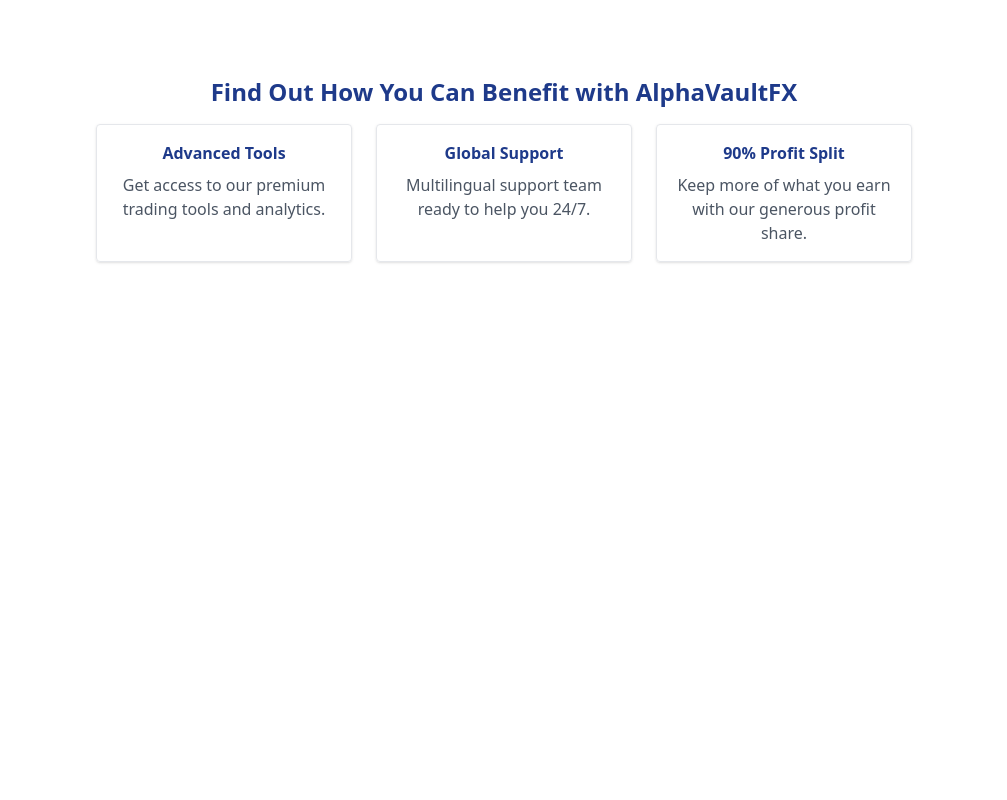
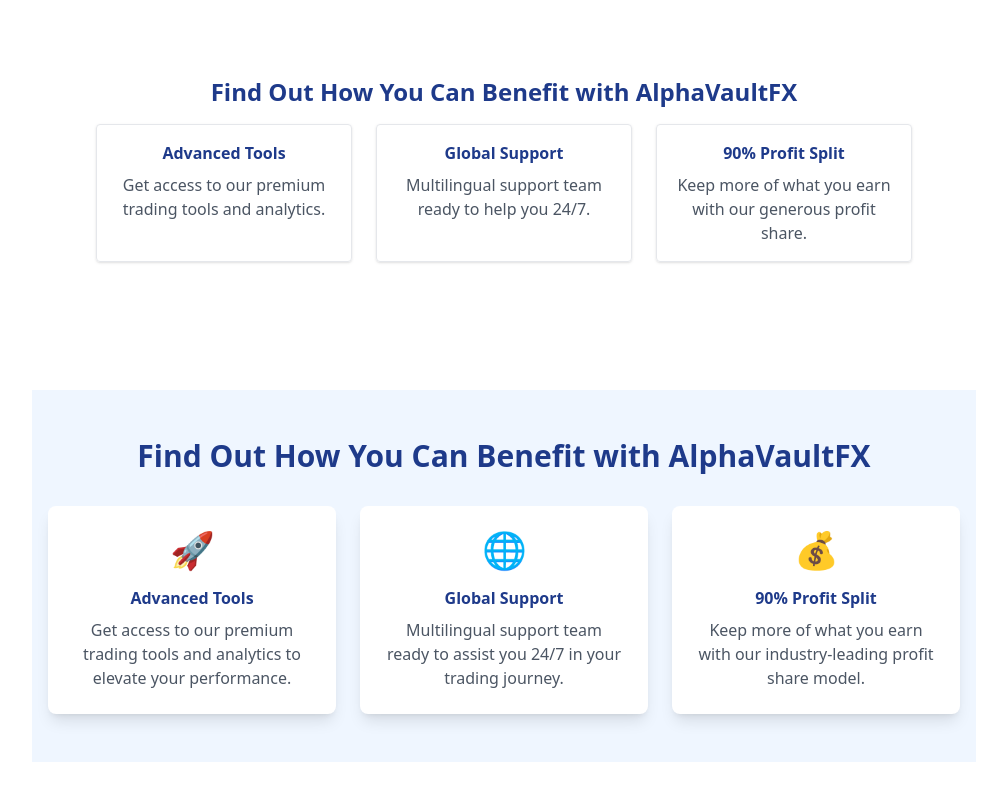
Before and after one commit to alfredh110/alphavaultfx-site, a Next.js app: page / in a window 1280 px wide. Shown: the part 1670-2470 px from the top of the page, without its empty margins (136-1143 px from the left). Before the commit the page ends 1996 px from the top, so only its background shows below. Built offline with nearby package versions, Linux system fonts and the light colour scheme.

Commit message:
Update index.js

```diff
--- a/pages/index.js
+++ b/pages/index.js
@@ -136,6 +136,41 @@
   </div>
 </section>
 
+  {/* How You Benefit Section */}
+<section className="my-16 py-12 bg-blue-50">
+  <h2 className="text-3xl font-bold text-blue-900 mb-8 text-center">
+    Find Out How You Can Benefit with AlphaVaultFX
+  </h2>
+  <div className="flex flex-col md:flex-row justify-center gap-6 px-4">
+
+    <div className="bg-white rounded-lg shadow-lg p-6 w-72 text-center hover:shadow-xl transition">
+      <div className="text-blue-900 text-4xl mb-4">
+        🚀
+      </div>
+      <h3 className="font-semibold text-blue-900 mb-2">Advanced Tools</h3>
+      <p className="text-gray-600">Get access to our premium trading tools and analytics to elevate your performance.</p>
+    </div>
+
+    <div className="bg-white rounded-lg shadow-lg p-6 w-72 text-center hover:shadow-xl transition">
+      <div className="text-blue-900 text-4xl mb-4">
+        🌐
+      </div>
+      <h3 className="font-semibold text-blue-900 mb-2">Global Support</h3>
+      <p className="text-gray-600">Multilingual support team ready to assist you 24/7 in your trading journey.</p>
+    </div>
+
+    <div className="bg-white rounded-lg shadow-lg p-6 w-72 text-center hover:shadow-xl transition">
+      <div className="text-blue-900 text-4xl mb-4">
+        💰
+      </div>
+      <h3 className="font-semibold text-blue-900 mb-2">90% Profit Split</h3>
+      <p className="text-gray-600">Keep more of what you earn with our industry-leading profit share model.</p>
+    </div>
+
+  </div>
+</section>
+
+
 
 
 
```
